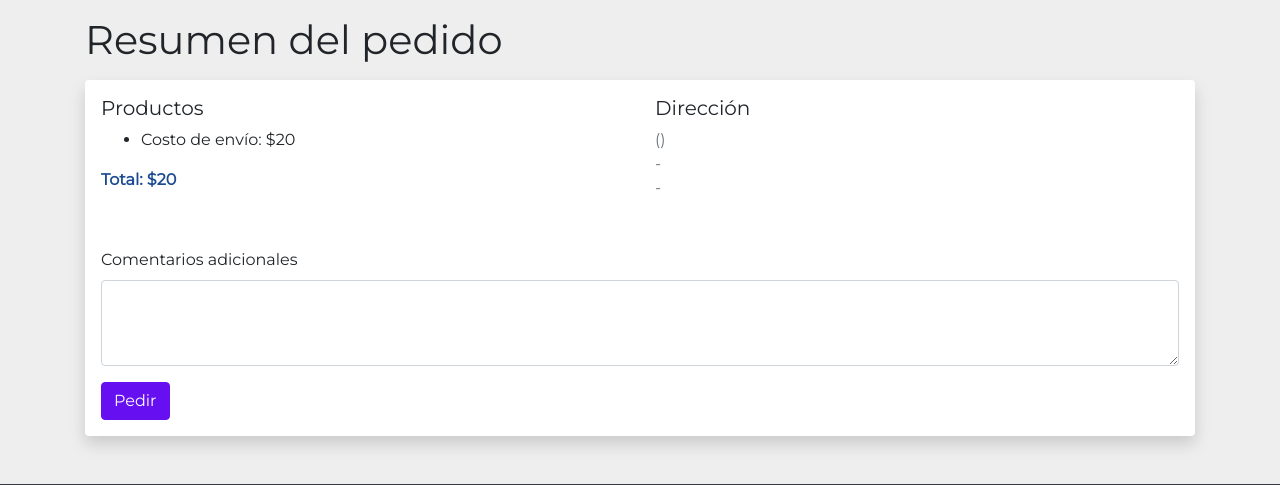
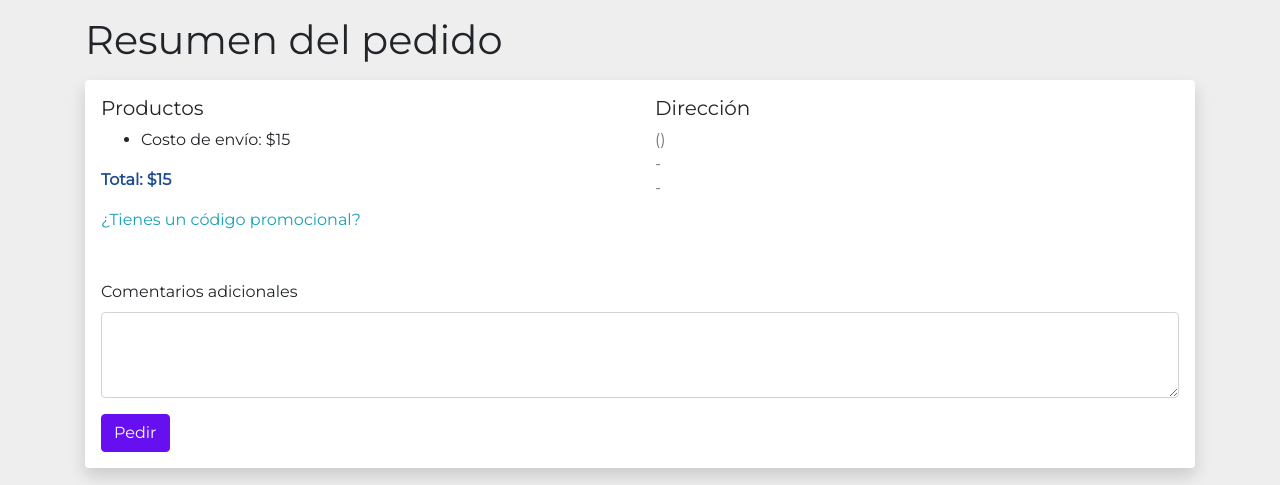
Before and after one commit to emmanueloctavi0/RaffYou, a Django app: template templates/carts/cart_resume.html in a window 1280 px wide. Shown: the part 56-541 px from the top of the page. Run offline with Django 3.2, Linux system fonts and the light colour scheme; the template is opened without the code that fills it, so the values that code supplies are empty; style sheets or scripts are compiled from the project's sources; parts of the project's set-up code (start-up, migrations or seed data) failed here and were passed over; some libraries are stand-ins or nearby versions.

Commit message:
The price was updated to $15MXN.

```diff
--- a/templates/carts/cart.html
+++ b/templates/carts/cart.html
@@ -11,10 +11,10 @@
                     <h6>Productos ({{ request.user.cart.count_items }}):
                         $ {{ request.user.cart.total_price }}
                     </h6>
-                    <p class="text-success">Costo de envío: <strong>$20</strong></p>
+                    <p class="text-success">Costo de envío: <strong>$15</strong></p>
                     <h5>
                         Total en efectivo:
-                        $ {{ request.user.cart.total_price|add:"20" }}
+                        $ {{ request.user.cart.total_price|add:"15" }}
                     </h5>
                     <small class="text-danger">Es todo lo que te cobrará el repartidor ;) cualquier incidente reportalo en nuestra página de Facebook </small>
                 </div>
--- a/templates/carts/cart_resume.html
+++ b/templates/carts/cart_resume.html
@@ -14,9 +14,12 @@
                             ${{ cart_product.sub_total_price }}
                         </li>
                     {% endfor %}
-                    <li>Costo de envío: $20</li>
+                    <li>Costo de envío: $15</li>
                 </ul>
-                <p class="price">Total: ${{ cart.total_price|add:"20" }}</p>
+                <p class="price">Total: ${{ cart.total_price|add:"15" }}</p>
+                <p class="text-info">
+                    <a href="#" data-toggle="modal" data-target="#exampleModal">¿Tienes un código promocional?</a>
+                </p>
             </div>
             <div class="col-sm-6">
                 <h5>Dirección</h5>
--- a/templates/orders/order_card.html
+++ b/templates/orders/order_card.html
@@ -16,7 +16,7 @@
             </div>
             <div class="col-sm-4">
                 <p class="card-text text-center">
-                    <strong>Total: ${{ order.total_price|add:"20" }}</strong>
+                    <strong>Total: ${{ order.total_price|add:"15" }}</strong>
                 </p>
             </div>
             <div class="col-sm-4">
--- a/yulps/settings.py
+++ b/yulps/settings.py
@@ -214,6 +214,9 @@ SASS_PROCESSOR_INCLUDE_FILE_PATTERN = r'^.+\.scss$'
 # Mailing
 EMAIL_HOST = os.getenv('EMAIL_HOST')
 EMAIL_PORT = os.getenv('EMAIL_PORT')
+EMAIL_HOST_USER = os.getenv('EMAIL_HOST_USER')
+EMAIL_HOST_PASSWORD = os.getenv('EMAIL_HOST_PASSWORD')
+EMAIL_USE_TLS = os.getenv('EMAIL_USE_TLS') == 'True'
 
 # Facebook
 AUTH_CLIENT_ID = os.getenv('AUTH_CLIENT_ID')
```
Also changed, not shown: carts/views/cart_resume_view.py (+12 -0 lines), 1 other file.
